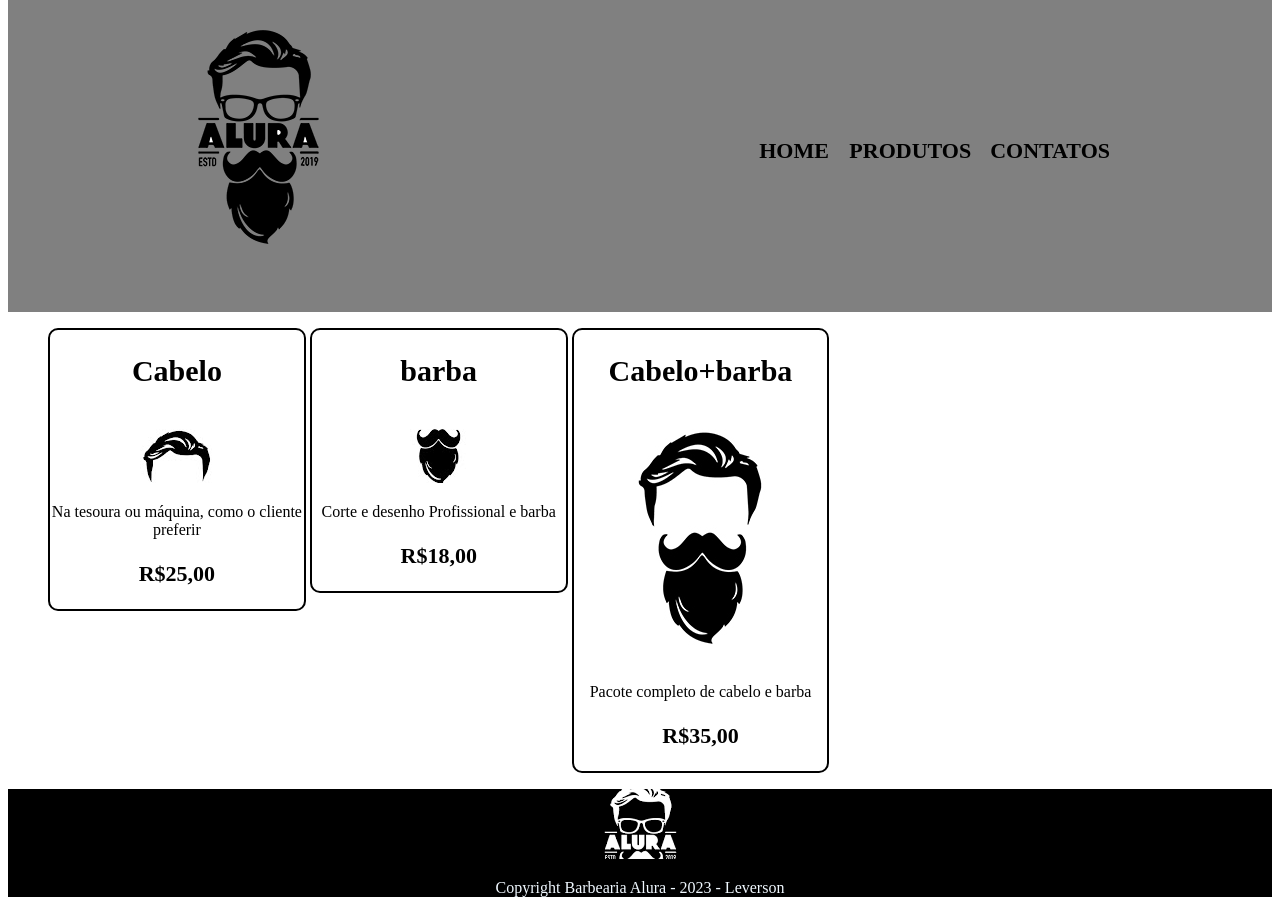
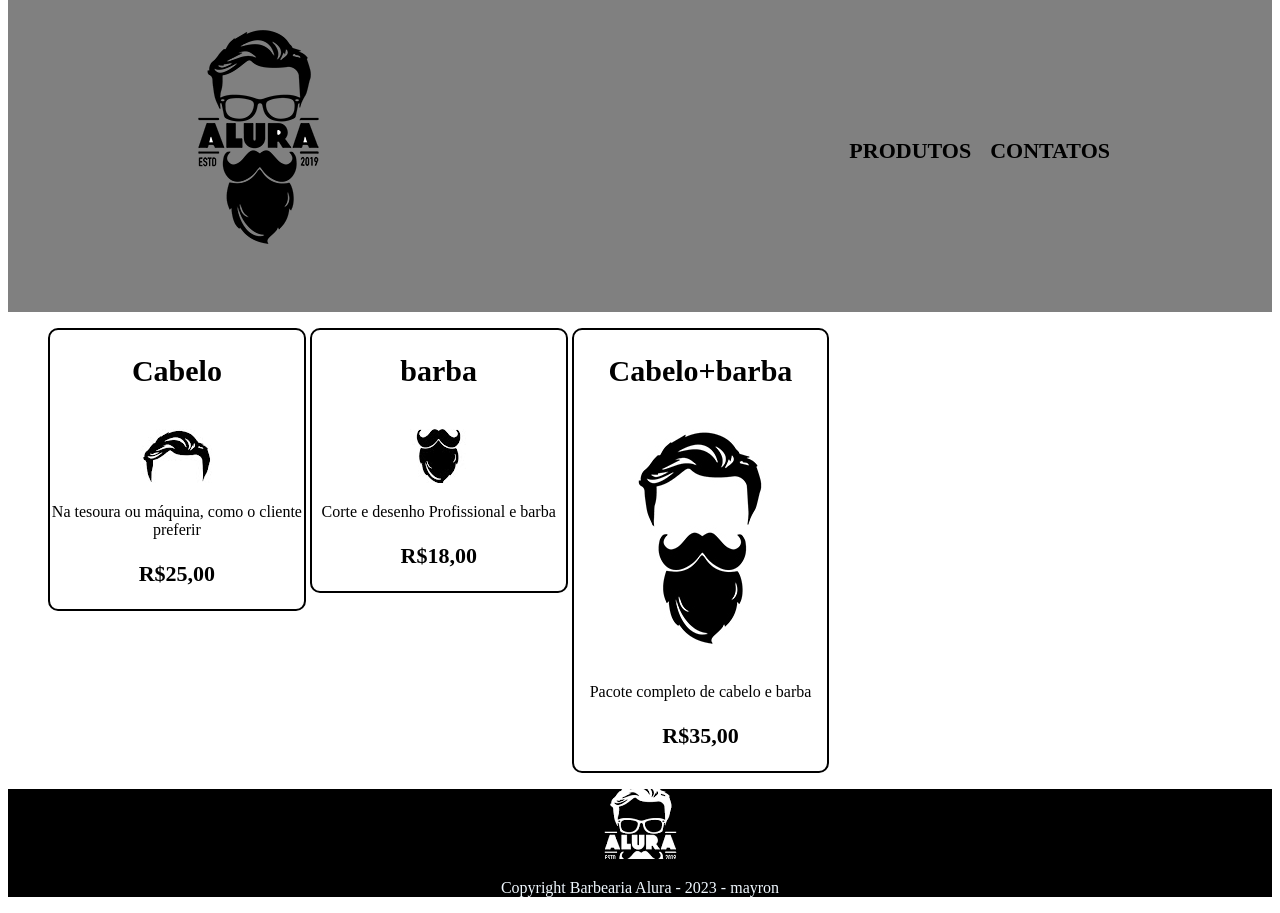
Before and after one commit to mayron11/BARBEARIA-alura-home-mayron, a plain HTML site: page index.html in a window 1280 px wide. Shown: the part 980-1893 px from the top of the page. Drawn offline with Linux system fonts and the light colour scheme.

Commit message:
Update index.html

```diff
--- a/index.html
+++ b/index.html
@@ -19,7 +19,7 @@
 
 <nav>
    <ul>
-    <li><a href=https://mayron11.github.io/barbeariaalura/ >HOME</a&gt;    </li>
+    <li><a href="https://mayron11.github.io/barbeariaalura/" >HOME</a&gt;    </li>
     <li><a href="">PRODUTOS</a>     </li>
     <li><a href="">CONTATOS</a>     </li>
    </ul>
@@ -97,7 +97,7 @@
 
 <nav>
    <ul>
-    <li><a href="https://l3v3rson.github.io/Barbearia-Alura-Leverson/">HOME</a&gt;    </li>
+    <li><a href="https://mayron11.github.io/barbeariaalura" HOME</a&gt;    </li>
     <li><a href="">PRODUTOS</a>     </li>
     <li><a href="">CONTATOS</a>     </li>
    </ul>
@@ -141,7 +141,7 @@
 
     <footer>
      <img src="logo-branco.png" alt="">
-     <p>Copyright Barbearia Alura - 2023 - Leverson
+     <p>Copyright Barbearia Alura - 2023 - mayron
 
 
 </footer>
```
